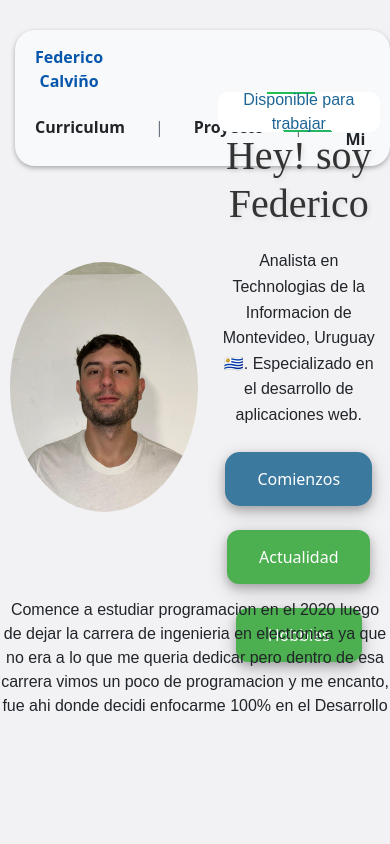
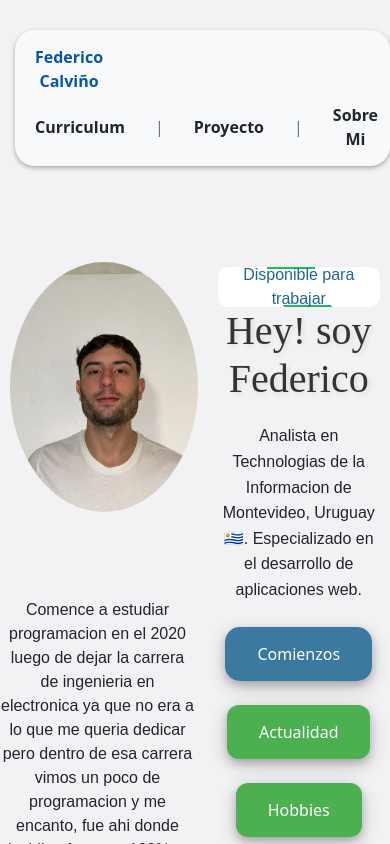
Before and after one commit to FedeCalvino/reactportfolio, a React (Vite) app: page / in a window 390 px wide. Built offline with nearby package versions, Linux system fonts and the light colour scheme.

Commit message:
sobreMiParaCel

```diff
--- a/src/SobreMi.css
+++ b/src/SobreMi.css
@@ -268,3 +268,12 @@
   .link-animationNigth:hover::after {
     background-color: #606fa0;
   }
+
+  @media (max-width: 767px) {
+   .text{
+    margin-top: 350px;
+   }
+   .showText{
+    width: 50%;
+   }
+  }
```
